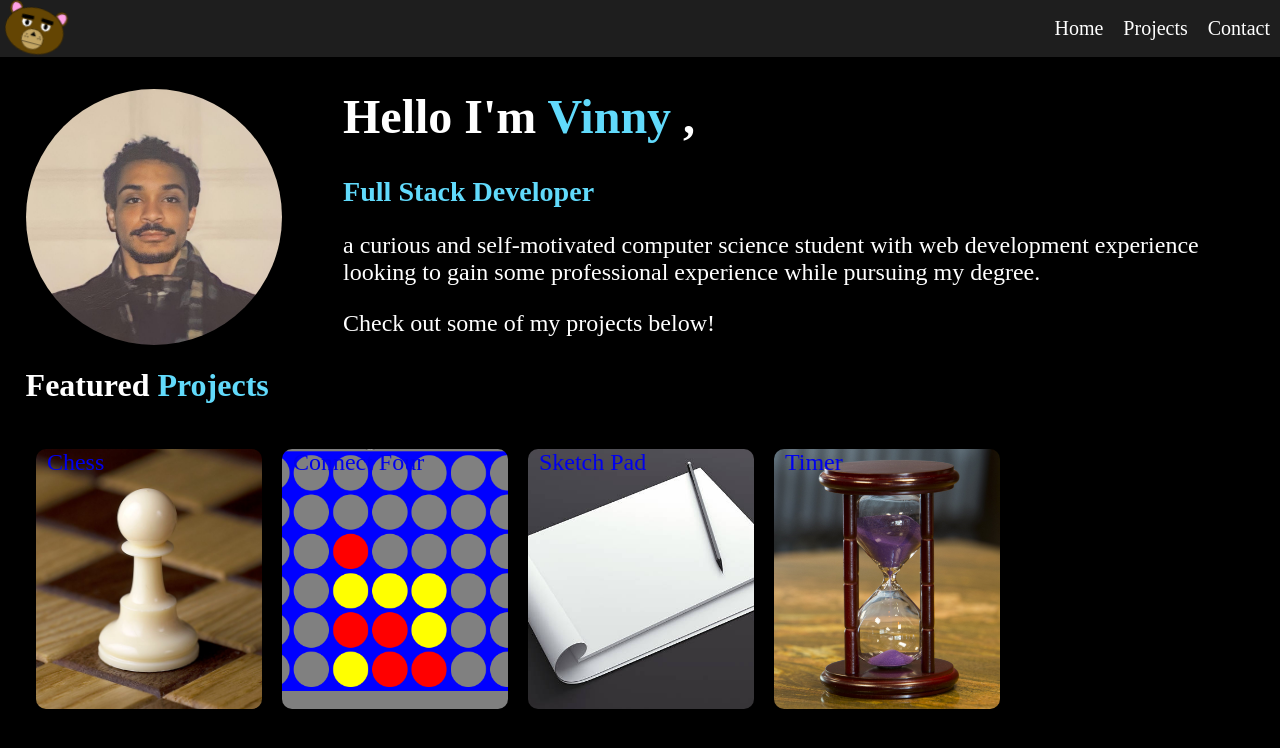
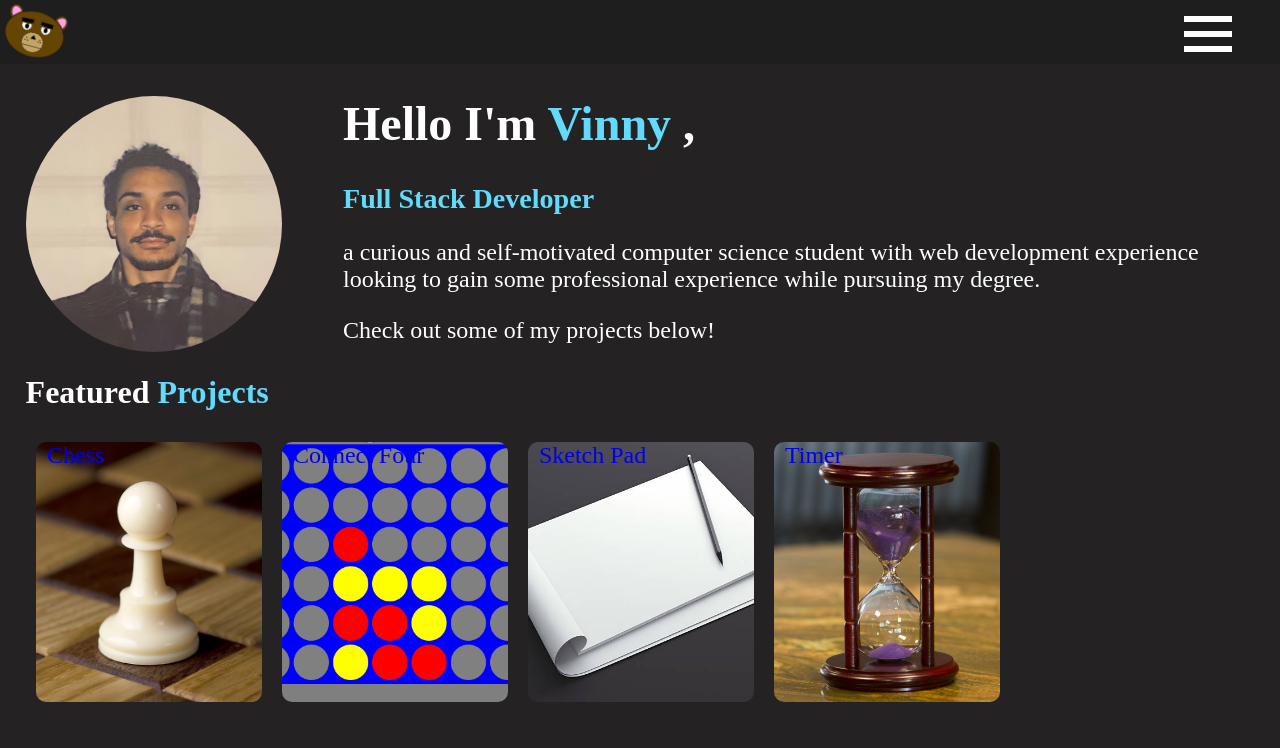
Before and after one commit to Lotalove/portfilio-new, a React (Create React App) app: page / in a window 1280 px wide. Shown: the top 748 px of the page. Built offline with nearby package versions, Linux system fonts and the light colour scheme.

Commit message:
Added Burger Menu

```diff
--- a/src/components/chess/chess.js
+++ b/src/components/chess/chess.js
@@ -1,9 +1,9 @@
 import classes from  "./chess.module.css"
-import { Menu } from "../dropdown"
+import { Navbar } from "../navbar"
 import React, { PureComponent, useState} from "react"
 import {Piece} from "./pieces"
 import whitePawn from "./pieces/whitePawn.png"
-import blackPawn from "./pieces/blackPawn.png"
+import blackPawnLogo from "./pieces/bPLogo.png"
 import CheckMoveAudio from "./checkmove.wav"
 import moveAudio from "./move.wav"
 
@@ -79,7 +79,7 @@ function copyArray(arr){
     var [inCheck,setCheck] = useState(false)
     return(
         <div id={classes.page}>
-            <Menu></Menu>
+            <Navbar/>
             <Turndisplay turn={turn} Check = {inCheck}></Turndisplay>
             <Chessboard turn = {turn} setTurn={setTurn} setCheck ={setCheck}></Chessboard>
         </div>
@@ -87,7 +87,7 @@ function copyArray(arr){
 }
 
 function Turndisplay(props){
-    var highlight = props.Check === false? {border:"medium solid white"}: {border:"medium solid red"}
+    var highlight = props.Check === false? {border:"medium solid #61DAFB"}: {border:"medium solid red"}
     return(
         <div id={classes.turnDisplay}>
             <div className={classes.leftMenu}>
@@ -101,7 +101,7 @@ function Turndisplay(props){
 
             <img
             style={props.turn % 2 !== 0? highlight:null}
-            src={blackPawn}>
+            src={blackPawnLogo}>
             </img>
             </div>
         </div>
--- a/src/components/chess/chess.module.css
+++ b/src/components/chess/chess.module.css
@@ -5,6 +5,7 @@
     grid-template-rows:repeat(8,auto) ;
     justify-content: center;
     position: relative;
+    z-index: 1;
 }
 
 #page{
--- a/src/components/connectfour.js
+++ b/src/components/connectfour.js
@@ -1,6 +1,6 @@
 import classes from "../styles/connect.module.css"
 import React, { useState } from "react"
-import { Menu } from "./dropdown"
+import { Navbar } from "./navbar"
 
 var boardMatrix =[
     [0,0,0,0,0,0,0],
@@ -128,7 +128,7 @@ export function Gameboard (props){
 
     return(
         <div style={{overflowY :"hidden", height:"90vh"}}>
-            <Menu></Menu>
+            <Navbar></Navbar>
             <TurnView turn={turn}></TurnView>
             <div id={classes.board_container}>
                 <div id={classes.gameboard}>
@@ -184,7 +184,7 @@ function WinScreen (props){
     return(
 
         <div id = {classes.win_screen} style={{display:visible=== true? "flex":"none"}}>
-            <p><span style={{color:props.winner=='connect_red__mNsoC'? "red":"yellow"}}>{props.winner=='connect_red__mNsoC'? "Red":"Yellow"}</span> is the winner !</p>
+            <p><span style={{color:props.winner==classes.red? "red":"yellow"}}>{props.winner==classes.red? "Red":"Yellow"}</span> is the winner !</p>
             <div id={classes.menu_buttons}>
             <button className={classes.menu_button} onClick={props.resetFunction}>Restart</button>
             <button className={classes.menu_button} onClick={()=>{setVisibility(false)}}>View Board</button>
--- a/src/components/dropdown.js
+++ b/src/components/dropdown.js
@@ -1,21 +1,5 @@
 import React from "react";
 import { Link } from "react-router-dom";
 import "../styles/App.css"
+import classes from "../styles/navbar.module.css"
 import MenuIcon from "../images/Menu.png"
-
-export function Menu (){
-
-    return(
-        <div onClick={()=>{
-            var menu = document.getElementById("expanded-menu")
-            menu.style.display = getComputedStyle(menu).display == "none"?"block":"none"
-        }} id="menu" >
-            <img id="burger-menu" src={MenuIcon}></img>
-            <div id="expanded-menu">
-                <Link to="/"><p>Home</p></Link>
-                <Link to="/projects"><p>Projects</p> </Link>
-                <Link to="/contact"><p>Contact</p></Link>
-            </div>
-        </div>
-    )
-}
--- a/src/components/navbar.js
+++ b/src/components/navbar.js
@@ -1,19 +1,42 @@
 import { Link } from "react-router-dom"
 import '../styles/App.css';
+import classes from "../styles/navbar.module.css"
 import logo from "../images/logo.jpg"
+import { useState } from "react";
+import MenuIcon from "../images/Menu.png"
+
 export function Navbar(props){
     return(
-      <div id="navbar">
+      <div id={classes.navbar}>
         <Link to="/" className="logo"><img style={{width:"64px", alignSelf:"center"}}src={logo}/></Link>
-        <div className="links">
-          <Link className="link" to="/">Home</Link>
-          <Link className="link" to="/projects">
-          Projects
-          </Link>
-          <Link className="link" to="/contact">
-          Contact
-          </Link>
-        </div>
+
+        <Menu/>
       </div>
     )
     }
+
+function Menu(){
+  var [toggled,setToggled] = useState(false)
+    var expandedMenu = <div id={classes.expandedMenu}>
+    <Link to="/"><p className={classes.link}>Home</p></Link>
+    <Link className={classes.links} to="/projects"><p className={classes.link}>Projects</p> </Link>
+    <Link className={classes.links}to="/contact"><p className={classes.link}>Contact</p></Link>
+  </div>
+      return(
+          <div onClick={async()=>{
+            if(toggled === true){
+              var dropdown = document.getElementById(classes.expandedMenu)
+              dropdown.animate([{transform: "translate(0)"},{transform: "translatex(100%)"}],{duration:500,iterations:1})
+              setTimeout(()=>{
+                setToggled(false)
+              },400)
+
+            }
+            else setToggled(true)
+              }} id={classes.menu} >
+              <img id={classes.burgerMenu}src={MenuIcon}></img>
+              {toggled === true ? expandedMenu : null}
+
+          </div>
+      )
+ }
--- a/src/components/storefront/store.module.css
+++ b/src/components/storefront/store.module.css
@@ -1,11 +1,12 @@
 body{
 
-    background-color: black;
+
     height: 100%;
     width: 100%;
 }
 #page{
     font-family: Cabazon;
+    background-color: black;
 }
 
 #navbar{
--- a/src/components/whiteboard/App.js
+++ b/src/components/whiteboard/App.js
@@ -122,7 +122,6 @@ toggleDropdown(menu_name){
 
   var menu = document.getElementById(menu_name)
   menu.style.display = getComputedStyle(menu).display == "none"?"flex":"none"
-  console.log(menu.style.display)
 }
   render(){
     return(
--- a/src/styles/App.css
+++ b/src/styles/App.css
@@ -1,5 +1,5 @@
 body{
-  background-color:#242424 ;
+  background-color:#242222 ;
   font-family:"Hind Siliguri";
   color: white;
  margin: 0;
@@ -83,10 +83,17 @@ background-color:#1E1E1E ;
   background-size:cover;
   background-position: center;
   border-radius: 10px;
-   margin: 10px;
+  border: none;
+  margin: 10px;
+  transition: ease-in .15s;
+  }
+.preview:hover{
+  border: white medium solid;
+  transform: translateY(-10%);
+
 }
 .previewtitle{
-
+  margin: 0;
 }
 @media only screen and (max-width: 600px) {
   #burger-menu{
@@ -118,31 +125,14 @@ background-color:#1E1E1E ;
     height: 45vh;
     margin: 0;
     margin-bottom: 5%;
-
+    background-position: center;
   }
-
+  .preview:hover{
+    border: white medium solid;
+  }
 }
 
-#menu{
-width: .05vw;
-max-width: 64px;
-max-height: 48px;
-padding: 10px;
-text-decoration: none;
-}
 
-#expanded-menu{
-  display: none;
-  width: fit-content;
-  height: fit-content;
-  padding: 25px;
-  background-color: #343434;
-  position: absolute;
-  font-size: 32px;
-  text-decoration: none;
-  border-radius: 3%;
-  z-index: 2;
-}
 a{text-decoration: none;}
 a:visited{
   text-decoration: none;
--- /dev/null
+++ b/src/styles/navbar.module.css
@@ -0,0 +1,74 @@
+#navbar{
+  width: 100vw;
+  height:8vh;
+  position:sticky;
+  top: 0;
+  display: flex;
+  flex-direction: row;
+  justify-content: space-between;
+  background-color: #1e1e1e; ;
+  }
+.links{
+    display: flex;
+    justify-content: space-between;
+}
+
+.link:hover{
+    color: #61DAFB;
+    transform: scale(1.2);
+}
+
+#menu{
+  display: flex;
+  flex-direction: column;
+  padding-right: 3rem;
+  justify-content: space-between;
+  width: 3rem;
+  overflow-y: visible;
+}
+#expandedMenu{
+  height: fit-content;
+  overflow-x:visible;
+  background-color: #1e1e1e;
+  margin: 3vh;
+  align-self: center;
+  padding-right:3rem ;
+  padding-left:3rem ;
+  display: flex;
+  flex-direction: column;
+  justify-content: center;
+  animation: .5s ease-in 0s 1 slideInFromLeft;
+}
+
+
+
+.link{
+ font-size:x-large;
+ align-self: center;
+ justify-self: center;
+}
+#burgerMenu{
+      position: relative;
+      align-self: center;
+      top: 2vh;
+      width: 3rem;
+      z-index: 3;
+      max-height: 8vh;
+    }
+
+    @keyframes slideInFromLeft {
+      0% {
+          transform: translateX(100%);
+      }
+      100% {
+          transform: translateX(0);
+      }
+  }
+  @keyframes slidetoRight {
+    0% {
+        transform: translateX(0);
+    }
+    100% {
+        transform: translateX(-100%);
+    }
+}
```
Also changed, not shown: src/components/chess/pieces/bPLogo.png (added).
